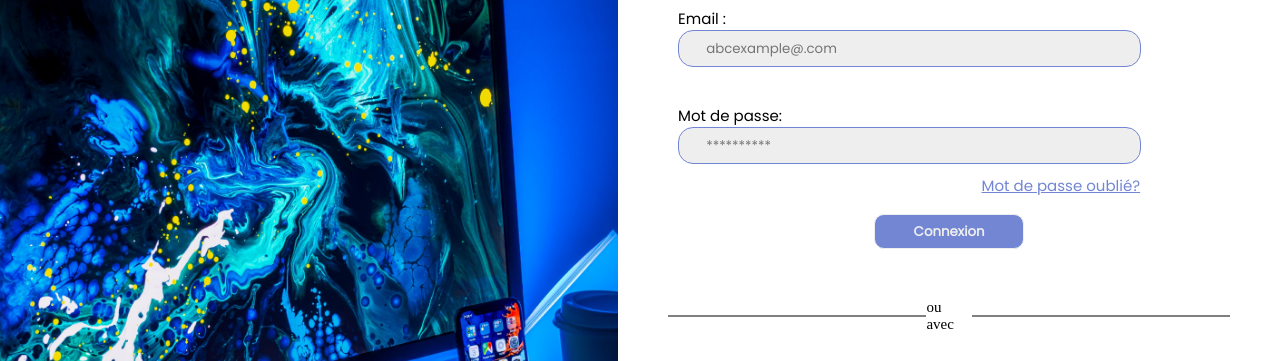
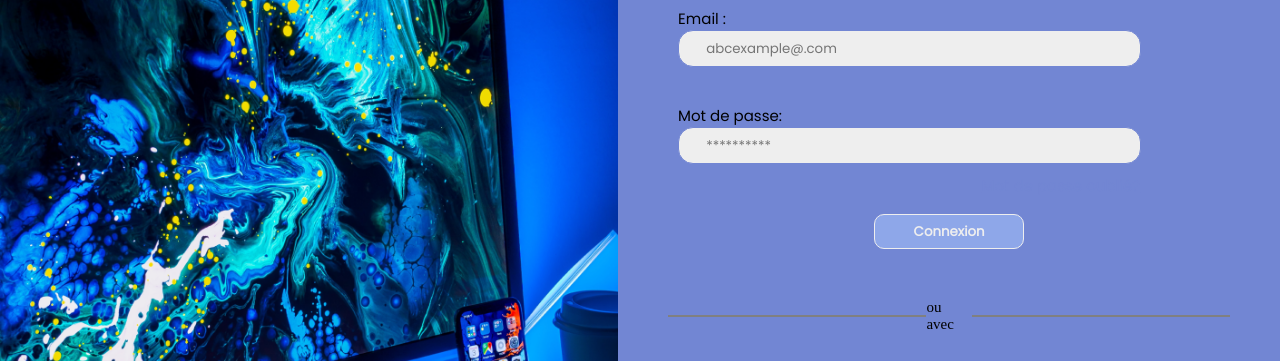
Before and after one commit to Briso10-dev/Login_Page_Responsive-Briso_Myline, a plain HTML site: page index.html in a window 1280 px wide. Shown: the part 157-518 px from the top of the page. Drawn offline with Linux system fonts and the light colour scheme; a web font is replaced by a local one.

Commit message:
version 2

```diff
--- a/css/index.css
+++ b/css/index.css
@@ -49,7 +49,7 @@ html {
 .connexion {
     flex: 1;
     padding: 5rem;
-    /* background-color: black; */
+    background-color: var(--secondary-color);
 
 }
 
@@ -100,7 +100,7 @@ button {
     width: 15rem;
     border: solid 0.1rem;
     border-radius: 1rem;
-    background-color:var(--secondary-color);
+    background-color:var(--primary-color);
     font-weight: bold;
     cursor: pointer;
     transition: 0.25s ease-out;
```
